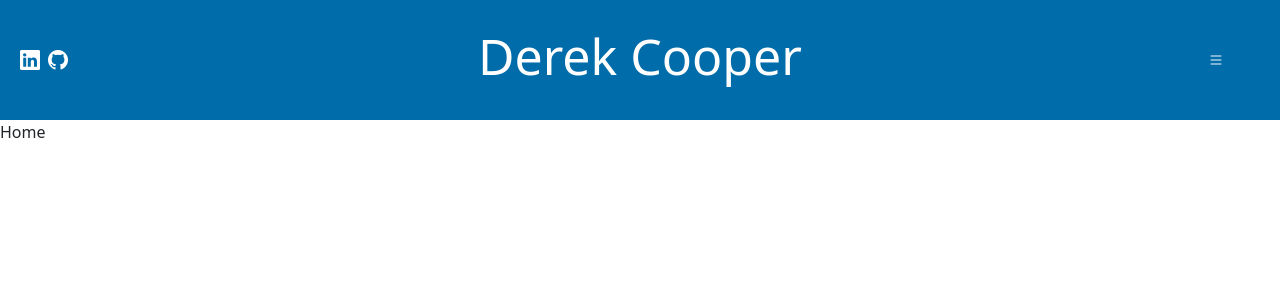
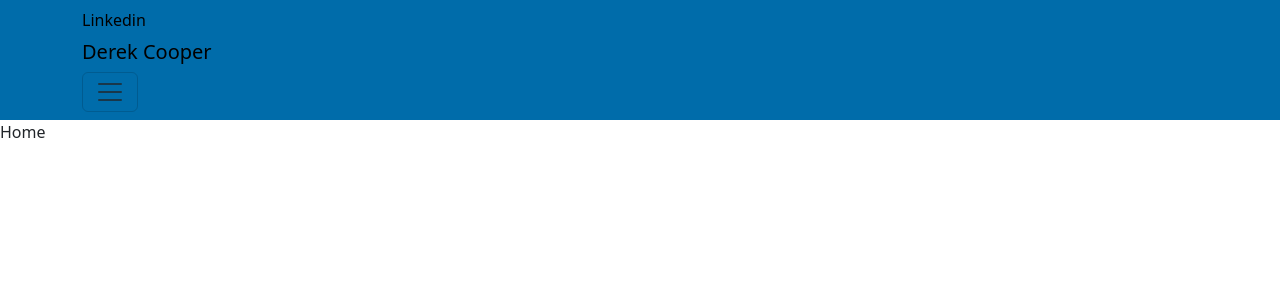
Before and after one commit to dtc105/Portfolio-Website, a React (Vite) app in the folder dtc-website/: page / in a window 1280 px wide. Shown: the top 300 px of the page. Built offline with nearby package versions, Linux system fonts and the light colour scheme.

Commit message:
testing fix for nav dropdown

```diff
--- a/dtc-website/package.json
+++ b/dtc-website/package.json
@@ -13,6 +13,7 @@
     "bootstrap": "^5.3.3",
     "bootstrap-icons": "^1.11.3",
     "react": "^18.3.1",
+    "react-bootstrap": "^2.10.4",
     "react-dom": "^18.3.1",
     "react-router-dom": "^6.24.1"
   },
--- a/dtc-website/src/components/Navbar/Navbar.jsx
+++ /dev/null
@@ -1,44 +0,0 @@
-import { Link } from "react-router-dom";
-import React from 'react'
-import './navbar.css'
-
-function Navbar() {
-    return (
-        <>
-            <div className="navbar-container">
-                <i  className="bi bi-list"
-                    type="button"
-                    data-bs-toggle="collapse"
-                    data-bs-target="#navbar-links"
-                    aria-expanded="false"
-                    aria-controls="navbar-links"></i>
-                <div className="collapse" id="navbar-links">
-                    <ul className="list-group">
-                        <li className="list-group-item">
-                            <Link to="/">
-                                <button>Home</button>
-                            </Link>
-                        </li>
-                        <li className="list-group-item">
-                            <Link to="/about">
-                                <button>About Me</button>
-                            </Link>
-                        </li>
-                        <li className="list-group-item">
-                            <Link to="/projects">
-                                <button>Projects</button>
-                            </Link>
-                        </li>
-                        <li className="list-group-item">
-                            <Link to="/contact">
-                                <button>Contact Me</button>
-                            </Link>
-                        </li>
-                    </ul>
-                </div>
-            </div>
-        </>
-    );
-}
-
-export default Navbar;
--- a/dtc-website/src/components/Navbar/navbar.css
+++ /dev/null
@@ -1,5 +0,0 @@
-.navbar-container {
-    display: flex;
-    justify-content: center;
-    align-items: center;
-}
--- a/dtc-website/src/features/Header/Header.jsx
+++ b/dtc-website/src/features/Header/Header.jsx
@@ -1,27 +1,61 @@
 import { Link } from "react-router-dom";
-import Navbar from "../../components/Navbar/Navbar.jsx";
+import Container from 'react-bootstrap/Container'
+import Nav from 'react-bootstrap/Nav'
+import Navbar from 'react-bootstrap/Navbar'
+import NavDropdown from 'react-bootstrap/NavDropdown'
 import './header.css'
 
 function Header() {
     return (
-        <div className="header">
-            <div className="header-links-container">
-                <div className="header-link" id="linkedin">
-                    <a href="https://www.linkedin.com/in/dtcooper105" target="_blank">
-                        <i className="bi bi-linkedin"></i>
-                    </a>
-                </div>
-                <div className="header-link" id="github">
-                    <a href="https://github.com/dtc105" target="_blank">
-                        <i className="bi bi-github"></i>
-                    </a>
-                </div>
-            </div>
-            <Link to="/">
-                <h1 className="header-title">Derek Cooper</h1>
-            </Link>
-            <Navbar/>
-        </div>
+        // <nav className="header">
+        //     <div className="header-links-container">
+        //         <div className="header-link" id="linkedin">
+        //             <a href="https://www.linkedin.com/in/dtcooper105" target="_blank">
+        //                 <i className="bi bi-linkedin"></i>
+        //             </a>
+        //         </div>
+        //         <div className="header-link" id="github">
+        //             <a href="https://github.com/dtc105" target="_blank">
+        //                 <i className="bi bi-github"></i>
+        //             </a>
+        //         </div>
+        //     </div>
+        //     <Link to="/">
+        //         <h1 className="header-title">Derek Cooper</h1>
+        //     </Link>
+        //     <button>
+        //         <span className="">Button</span>
+        //     </button>
+        // </nav>
+
+        <Navbar expand="none" className="header">
+            <Container className="header-links-container">
+                <Nav.Link href="https://www.linkedin.com/in/dtcooper105" target="_blank">Linkedin</Nav.Link>
+            </Container>
+            <Container>
+                <Navbar.Brand href="/">Derek Cooper</Navbar.Brand>
+            </Container>
+            <Container>
+                <Navbar.Toggle aria-controls="basic-navbar-nav" />
+                <Navbar.Collapse id="basic-navbar-nav">
+                <Nav className="me-auto">
+                    <Nav.Link href="/">Home</Nav.Link>
+                    <Nav.Link href="/about">About me</Nav.Link>
+                    <NavDropdown title="Dropdown" id="basic-nav-dropdown" href="/projects">
+                    <NavDropdown.Item href="#action/3.1">Action</NavDropdown.Item>
+                    <NavDropdown.Item href="#action/3.2">
+                        Another action
+                    </NavDropdown.Item>
+                    <NavDropdown.Item href="#action/3.3">Something</NavDropdown.Item>
+                    <NavDropdown.Divider />
+                    <NavDropdown.Item href="#action/3.4">
+                        Separated link
+                    </NavDropdown.Item>
+                    </NavDropdown>
+                </Nav>
+                </Navbar.Collapse>
+            </Container>
+        </Navbar>
     );
 }
 
--- a/dtc-website/src/features/Header/header.css
+++ b/dtc-website/src/features/Header/header.css
@@ -29,7 +29,7 @@
 }
 
 a {
-    color: white !important;
+    color: black !important;
     text-decoration: none !important;
 }
 
```
Also changed, not shown: 1 other file (tests, documents, lock files or other folders).
